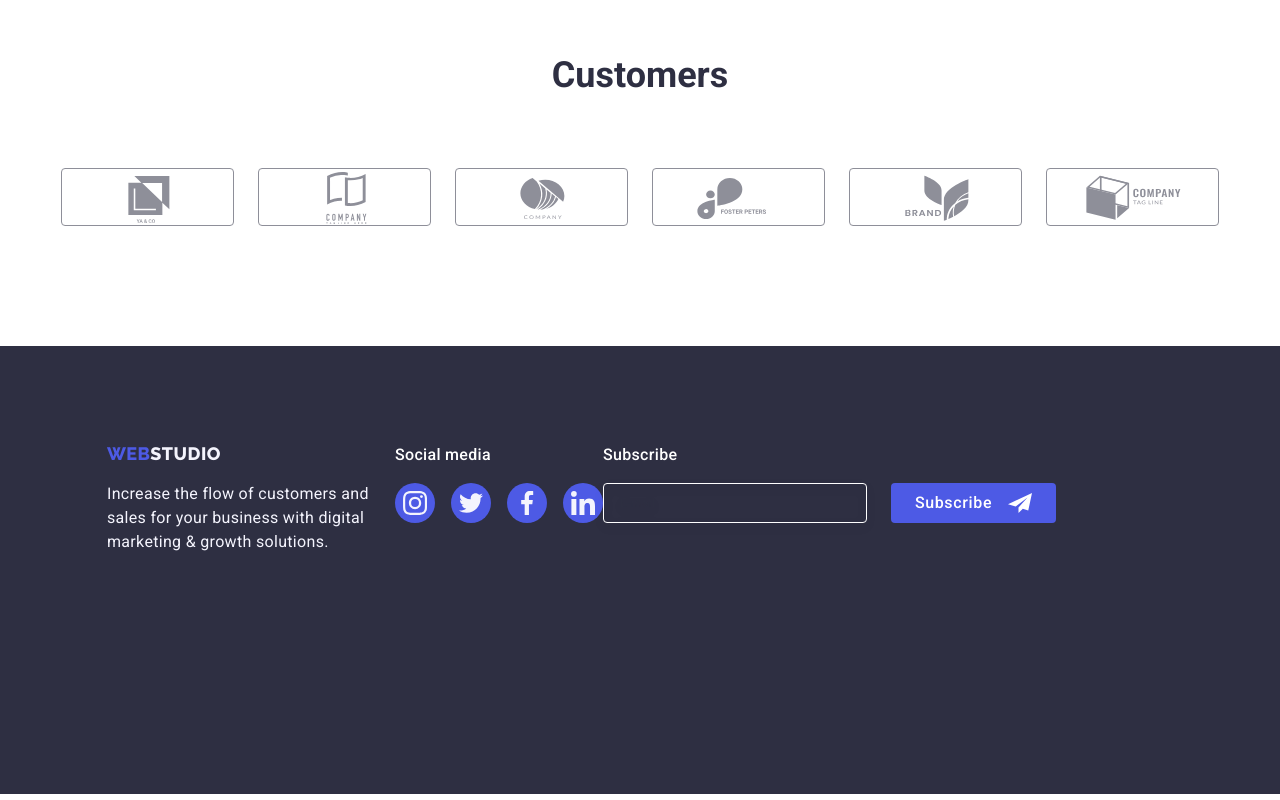
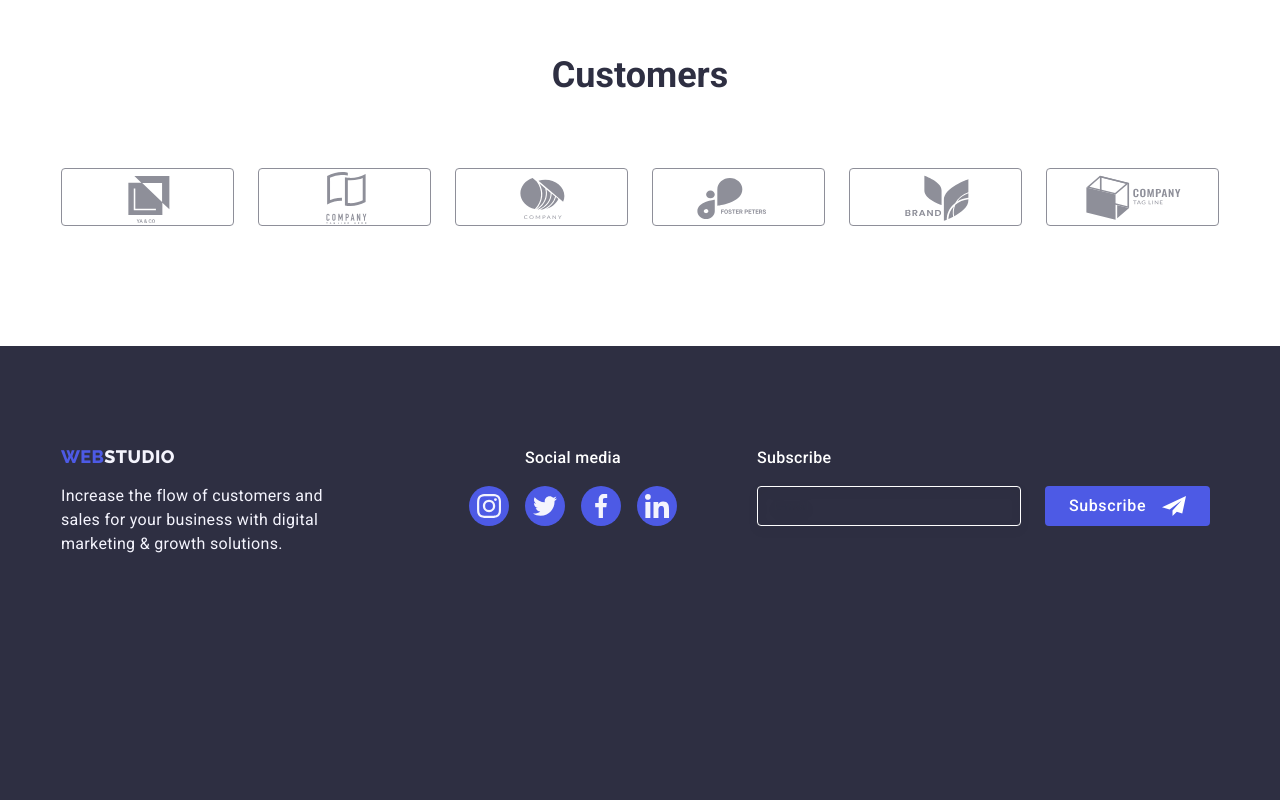
Before and after one commit to vitalii1408/goit-markup-hw-06, a plain HTML site: page index.html in a window 1280 px wide. Shown: the part 3438-4238 px from the top of the page. Drawn offline with nearby package versions, Linux system fonts and the light colour scheme.

Commit message:
7.08-22.09

```diff
--- a/css/style.css
+++ b/css/style.css
@@ -623,19 +623,7 @@ text-transform: capitalize;
 .footer {
   background-color: #2e2f42;
   padding: 96px 0;
-
 }
-
-.footer-class {
-
-
-
-}
-
-.footer-logo-all {
-
-}
-
 .footer-logo {
   color: #4d5ae5;
   font-size: 18px;
@@ -645,13 +633,10 @@ text-transform: capitalize;
   letter-spacing: 0.02em;
   text-transform: uppercase;
   margin-bottom: 16px;
-
 }
-
 .footer-logo:hover {
   color: #404bbf;
 }
-
 .footer-logo:focus {
   color: #404bbf;
 }
@@ -683,11 +668,6 @@ text-transform: capitalize;
   width: 264px;
 
 }
-
-.social {
-
-}
-
 .social-media {
   font-weight: 500;
   font-size: 16px;
@@ -1132,7 +1112,8 @@ width: 165px;
 }
 .customers-all-list {
   width: calc((100% - 24px*2) / 3);
-}/**-------------footer---------**/
+}
+/**-------------footer---------**/
 .footer {
   padding: 97.5px 148px 96px 92px ;
 }
@@ -1281,4 +1262,22 @@ margin-bottom: 17.5px;
 .customers-all-list {
   width: calc((100% - 120px) / 6);
 }
+/**-------------footer---------**/
+.footer {
+   padding: 100px 0;
 }
+.footer-class {
+  display: flex;
+  align-items: baseline;
+}
+.footer-logo{
+  margin-bottom: 17.5px;
+}
+.footer-logo-all {
+  margin-right: 120px;
+}
+.social {
+  display: block;
+  padding-right: 80px;
+}
+}
```
